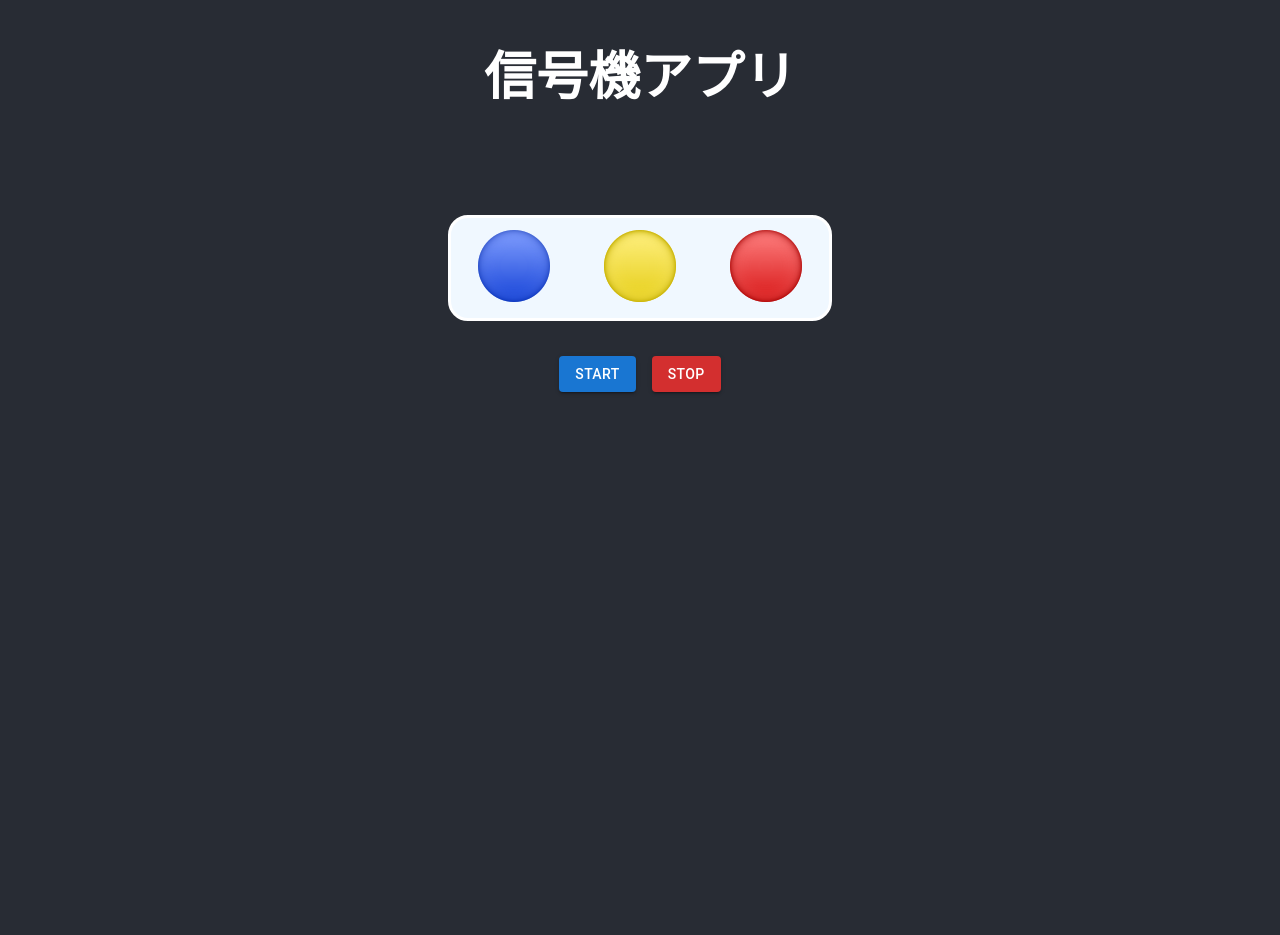
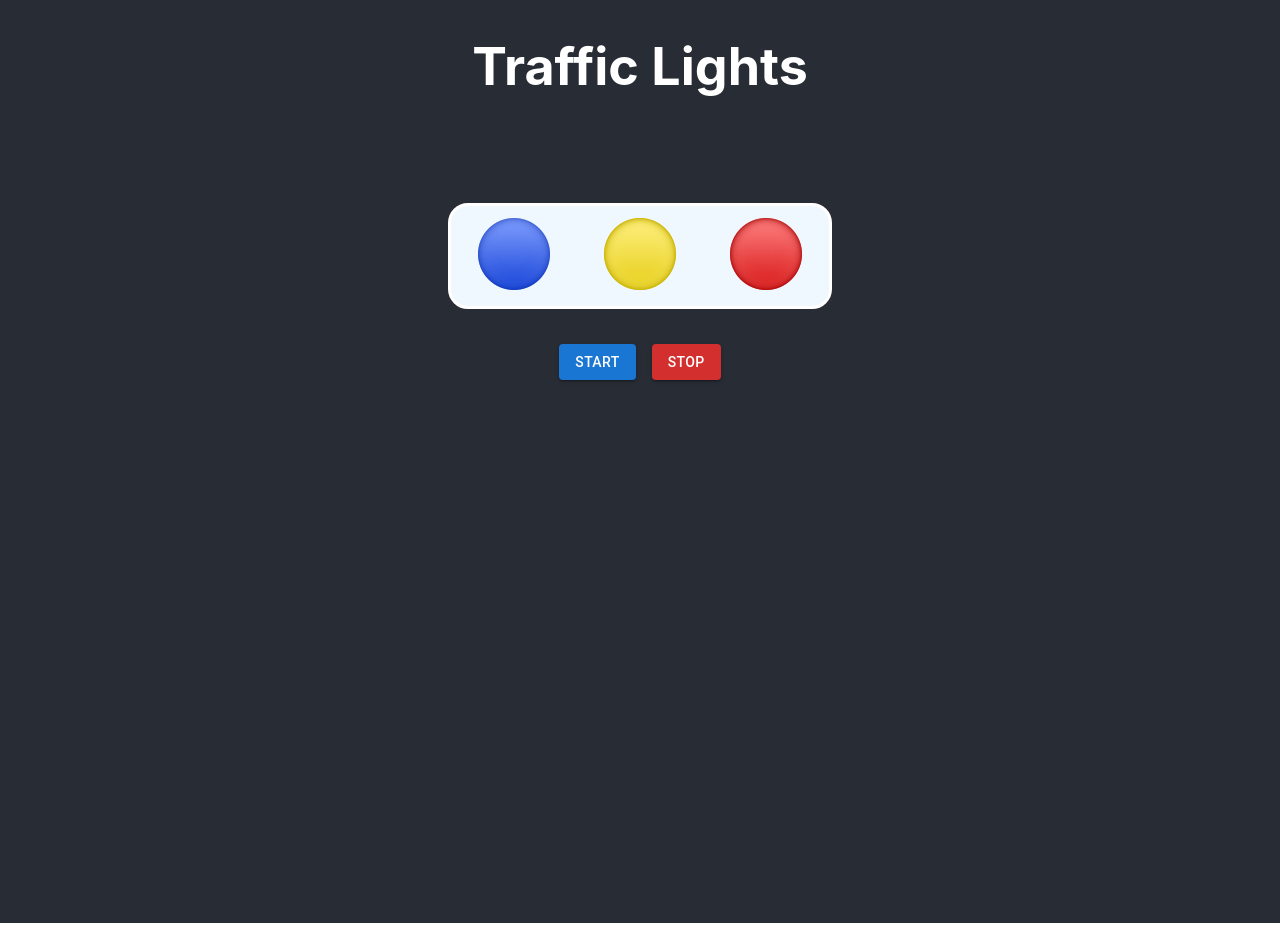
Before and after one commit to Sayaka17/TypeScript-practice, a React (Create React App) app in the folder TS-APP/practice01/: page / in a window 1280 px wide. Built offline with nearby package versions, Linux system fonts and the light colour scheme.

Commit message:
Signalコンポーネントの作成

```diff
--- a/TS-APP/practice01/src/App.tsx
+++ b/TS-APP/practice01/src/App.tsx
@@ -1,28 +1,34 @@
 import React from 'react';
+import { useState } from 'react'
+import ReactDOM from 'react-dom'
 import './App.css';
+import { SignalRed, SignalBlue, SignalYellow, Buttons, Signal, Signals } from './component/index'
+import black from './assets/img/black_signal.png'
 import blue from './assets/img/blue_signal.png';
 import yellow from './assets/img/yellow_signal.png';
 import red from './assets/img/red_signal.png';
-import {SignalRed, SignalBlue, SignalYellow, StartButton} from './component/index'
+
+
 
 function App() {
+  const [colorSet, setColorSet] = useState([blue, yellow, red, black]);
+  const [currentColorId, setCurrentColorId] = useState([0, 1, 2]);
   return (
     <div className="App">
       <header className="App-header">
-        <h1>信号機アプリ</h1>
+        <h1>Traffic Lights</h1>
       </header>
       <div className="signal-wrap">
         <div className="signal_flex">
-          {/* <div className="signal-box"><img src={blue} /></div>
-          <div className="signal-box"><img src={yellow} /></div>
-          <div className="signal-box"><img src={red} /></div> */}
-          <SignalBlue />
+          <Signal color={colorSet[0]} />
+          <Signal color={colorSet[1]} />
+          <Signal color={colorSet[2]} />
+          {/* <SignalBlue />
           <SignalYellow />
-          <SignalRed />
-          <StartButton />
+          <SignalRed /> */}
+          <Buttons />
         </div>
       </div>
-
     </div>
   );
 }
--- a/TS-APP/practice01/src/component/StartButton.tsx
+++ b/TS-APP/practice01/src/component/Buttons.tsx
@@ -3,15 +3,15 @@ import '../App.css';
 import Button from '@mui/material/Button';
 import Stack from '@mui/material/Stack';
 
-const StartButton = () => {
+const Buttons = () => {
     return (
         <div className='button-wrap'>
             <Stack direction="row" spacing={2}>
-                <Button variant="contained" >Start</Button>
+                <Button variant="contained"  >Start</Button>
                 <Button variant="contained" color="error">Stop</Button>
             </Stack>
         </div>
     )
 }
 
-export default StartButton;
+export default Buttons;
--- /dev/null
+++ b/TS-APP/practice01/src/component/Signal.tsx
@@ -0,0 +1,15 @@
+import React from 'react';
+import '../App.css';
+import blue from '../assets/img/blue_signal.png';
+import yellow from '../assets/img/yellow_signal.png';
+import red from '../assets/img/red_signal.png';
+import black from '../assets/img/black_signal.png';
+
+const Signal = (props:any) => {
+    const signalColor = props.color;
+    return(
+        <div className="signal-box"><img src={signalColor} /></div>
+    )
+}
+
+export default Signal;
--- /dev/null
+++ b/TS-APP/practice01/src/component/Signals.tsx
@@ -0,0 +1,14 @@
+import React from 'react';
+import '../App.css';
+import Signal from './Signal';
+
+const Signals = (props:any)=>{
+    return(
+        <div className='signal-box'>
+        <Signal color={props.color}/>
+        <Signal color={props.color}/>
+        <Signal color={props.color}/>
+        </div>
+    )
+}
+export default Signals;
--- a/TS-APP/practice01/src/component/index.js
+++ b/TS-APP/practice01/src/component/index.js
@@ -1,4 +1,6 @@
 export {default as SignalRed} from './SignalRed'
 export {default as SignalBlue} from './SignalBlue'
 export {default as SignalYellow} from './SignalYellow'
-export {default as StartButton} from './StartButton'
+export {default as Buttons} from './Buttons'
+export {default as Signal} from './Signal'
+export {default as Signals} from './Signals'
```
Also changed, not shown: TS-APP/practice01/src/dataset.js (added).
